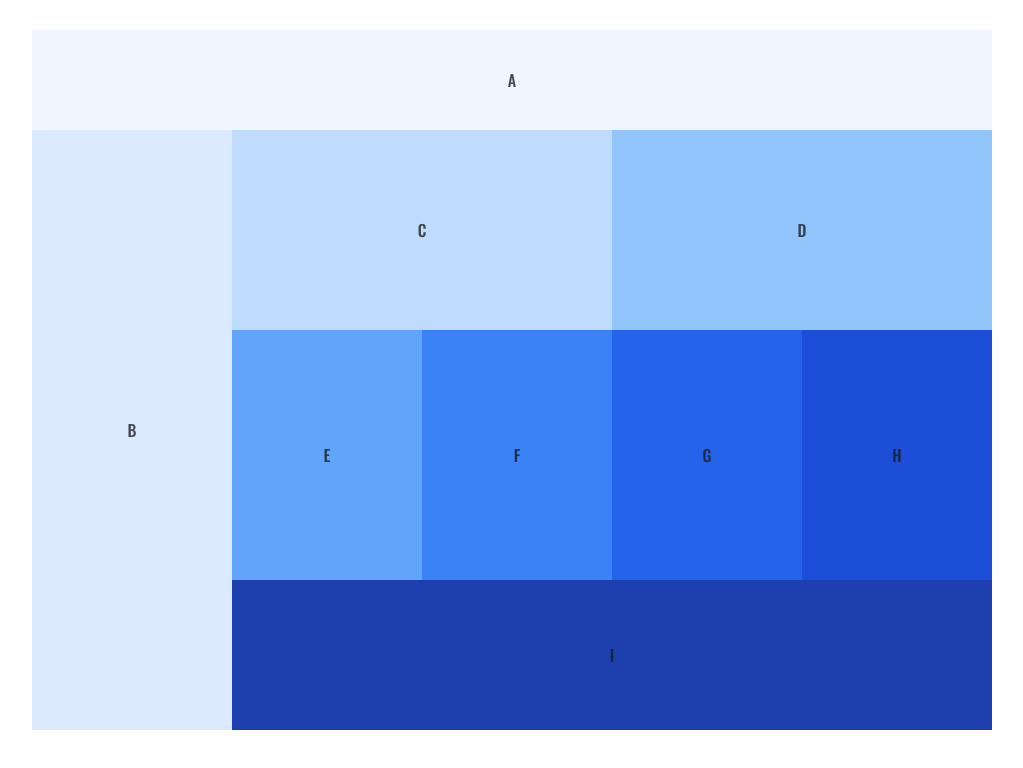
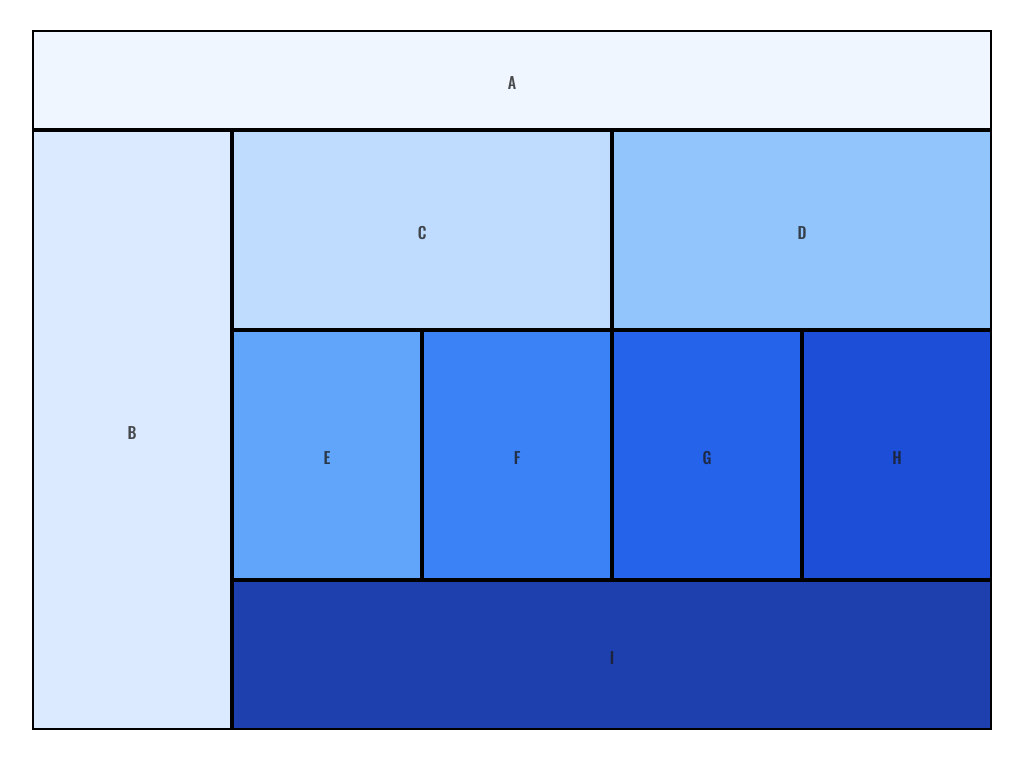
Before and after one commit to jennerdulce/301-lab-01, a plain HTML site: page index.html in a window 1280 px wide. Shown: the whole page, without its empty margins (128-1151 px from the left). Drawn offline with nearby package versions, Linux system fonts and the light colour scheme.

Commit message:
Update base.css

```diff
--- a/styles/base.css
+++ b/styles/base.css
@@ -5,6 +5,14 @@ body {
   margin: auto;
   font-family: 'Oswald', sans-serif;
   color: rgba(28, 28, 28, 0.793);
+}
+
+* {
+  box-sizing: border-box;
+}
+
+div, aside {
+  border: 2px solid black;
 }
 
 #a {
```
